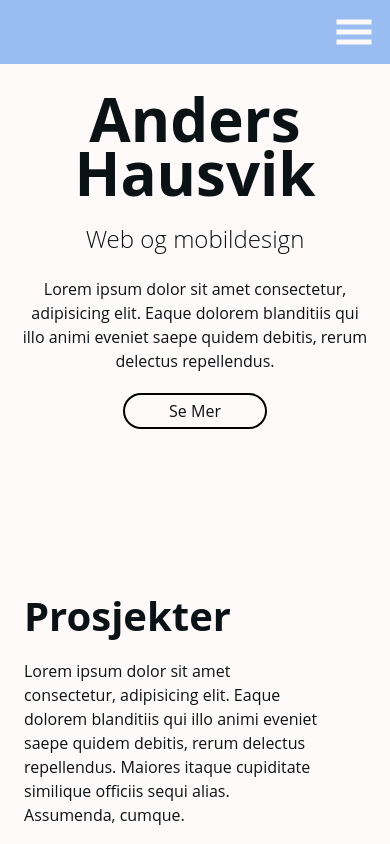
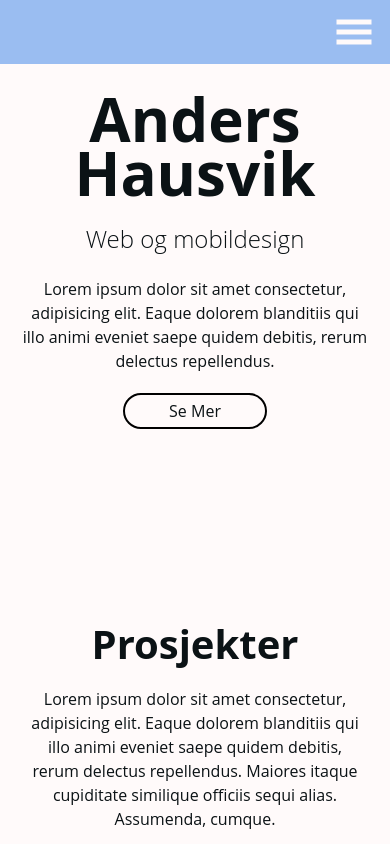
Before and after one commit to AndyKodehode/Portfolio2024, a Next.js app: page / in a window 390 px wide. Shown: the top 844 px of the page. Built offline with nearby package versions, Linux system fonts and the light colour scheme.

Commit message:
landing justering

```diff
--- a/src/app/page.js
+++ b/src/app/page.js
@@ -27,7 +27,7 @@ export default function Home() {
           <div className="flex flex-col items-center justify-center lg:w-10/12 w-screen sm:w-11/12 gap-40 lg:pt-20 md:pt-12 pt-7">
 
                 <div className="flex flex-row w-full gap-10">
-                      <div className="w-full items-center md:items-start lg:w-10/12  flex flex-col gap-5 lg:gap-16 lg:pt-12 md:pt-12 md:p-12 ">
+                      <div className="w-full items-center md:items-start lg:w-11/12  flex flex-col gap-5 lg:gap-16 lg:pt-12 md:pt-12 md:p-12 lg:p-0 ">
                             <div className="flex flex-col lg:gap-12 items-center lg:items-start md:items-start">
                               <h1 className="lg:text-[120px] text-[60px] ">Anders</h1>
                               <h1 className="lg:text-[120px] text-[60px] ">Hausvik</h1>
@@ -68,12 +68,12 @@ export default function Home() {
 
             <div className="flex flex-col gap-10 w-full">
 
-                  <div className=" flex flex-col justify-left gap-4 w-5/6 md:w-3/6 md:pl-10 pl-6 lg:p-0 lg:pb-12">
-                        <div >
+                  <div className=" flex flex-col justify-center items-center md:items-start md:justify-left gap-4 w-full md:w-3/6 md:pl-10 p-7 lg:p-0 lg:pb-12">
+                        <div className="text-center md:text-left ">
                           <h1>Prosjekter</h1>
                         </div>
 
-                        <div>
+                        <div className="text-center md:text-left">
                           <p>
                           Lorem ipsum dolor sit amet consectetur, adipisicing elit.
                           Eaque dolorem blanditiis qui illo animi eveniet saepe quidem debitis, rerum delectus repellendus.
```
